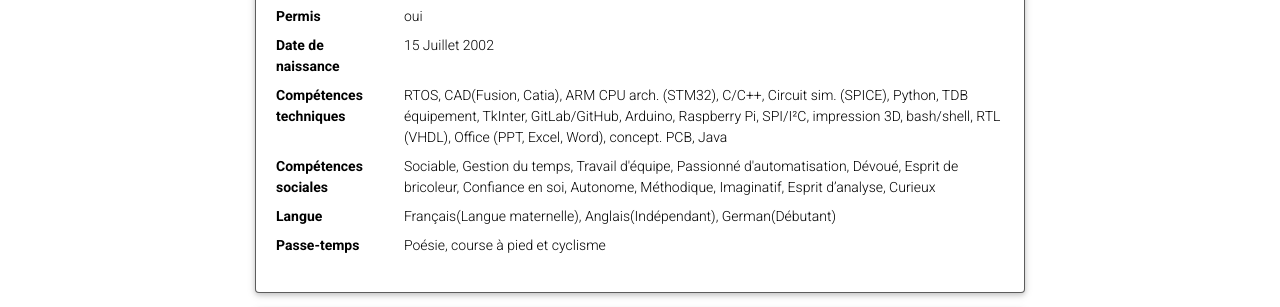
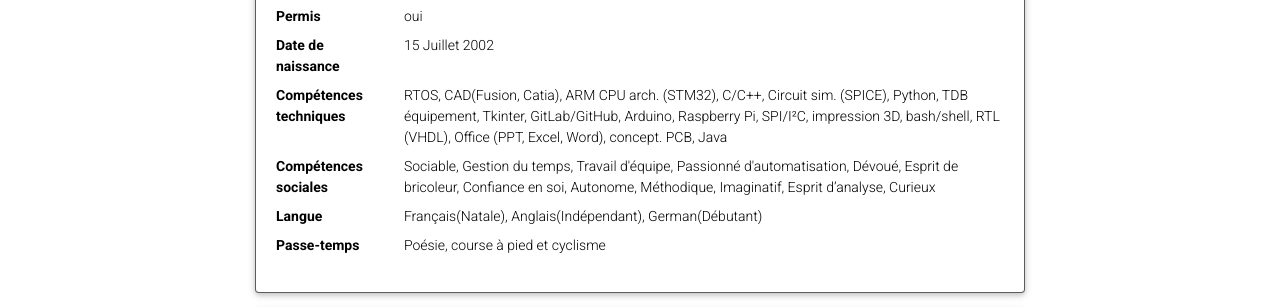
Before and after one commit to mpek29/mpek29.github.io, a Jekyll site: the page built from _pages/resume.md, in a window 1280 px wide and 900 px high. Shown: the part 317-624 px from the top of the window. Built offline with Jekyll 4.4.1, drawn with Linux system fonts in a browser that asks for light colours; comment, search, counter and statistics services are not loaded; a style sheet for code colours, icons or effects is not loaded.

Commit message:
Update resume.yml

```diff
--- a/_data/resume.yml
+++ b/_data/resume.yml
@@ -17,13 +17,13 @@
       value: 15 Juillet 2002
 
     - name: Compétences techniques
-      value: RTOS, CAD(Fusion, Catia), ARM CPU arch. (STM32), C/C++, Circuit sim. (SPICE), Python, TDB équipement, TkInter, GitLab/GitHub, Arduino, Raspberry Pi, SPI/I²C, impression 3D, bash/shell, RTL (VHDL), Office (PPT, Excel, Word), concept. PCB, Java
+      value: RTOS, CAD(Fusion, Catia), ARM CPU arch. (STM32), C/C++, Circuit sim. (SPICE), Python, TDB équipement, Tkinter, GitLab/GitHub, Arduino, Raspberry Pi, SPI/I²C, impression 3D, bash/shell, RTL (VHDL), Office (PPT, Excel, Word), concept. PCB, Java
 
     - name: Compétences sociales
       value: Sociable, Gestion du temps, Travail d'équipe, Passionné d'automatisation, Dévoué, Esprit de bricoleur, Confiance en soi, Autonome, Méthodique, Imaginatif, Esprit d’analyse, Curieux
 
     - name: Langue
-      value: Français(Langue maternelle), Anglais(Indépendant), German(Débutant)
+      value: Français(Natale), Anglais(Indépendant), German(Débutant)
 
     - name: Passe-temps
       value: Poésie, course à pied et cyclisme
```
